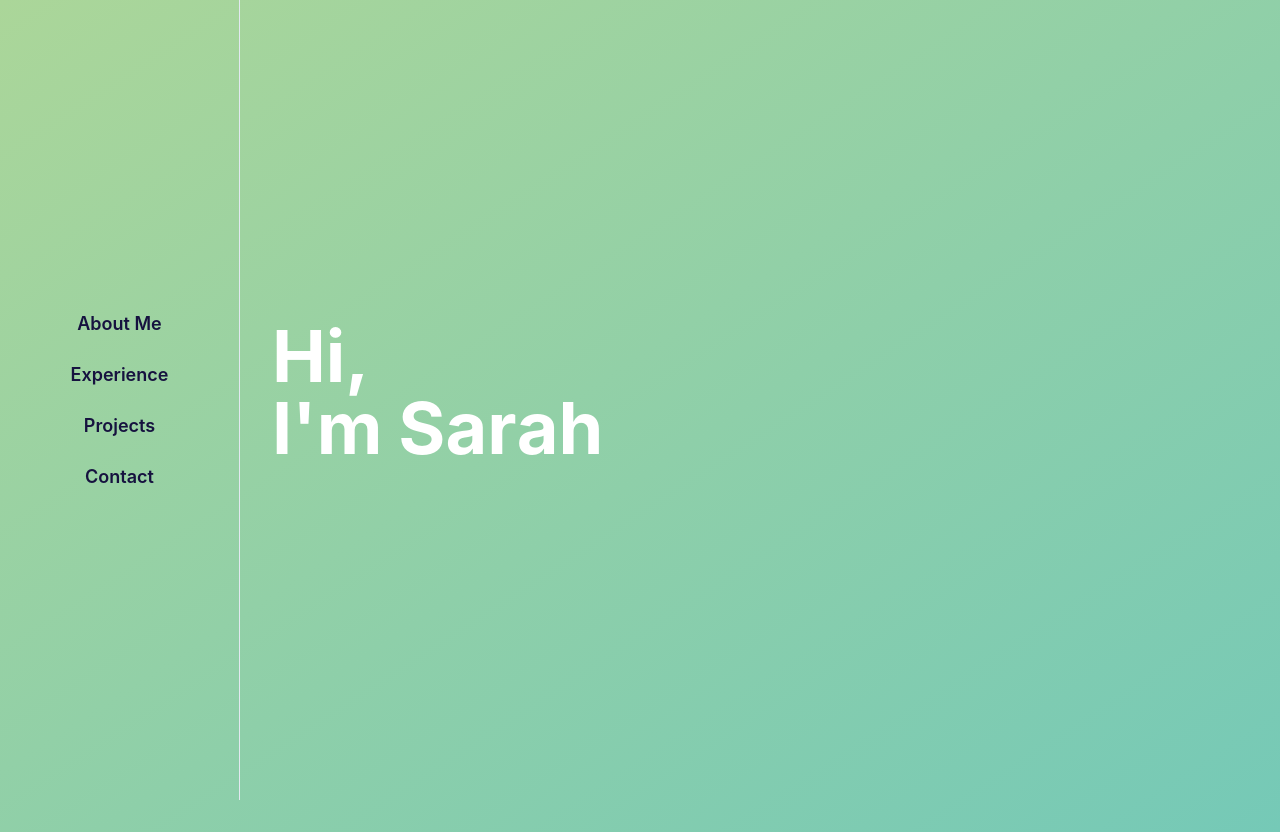
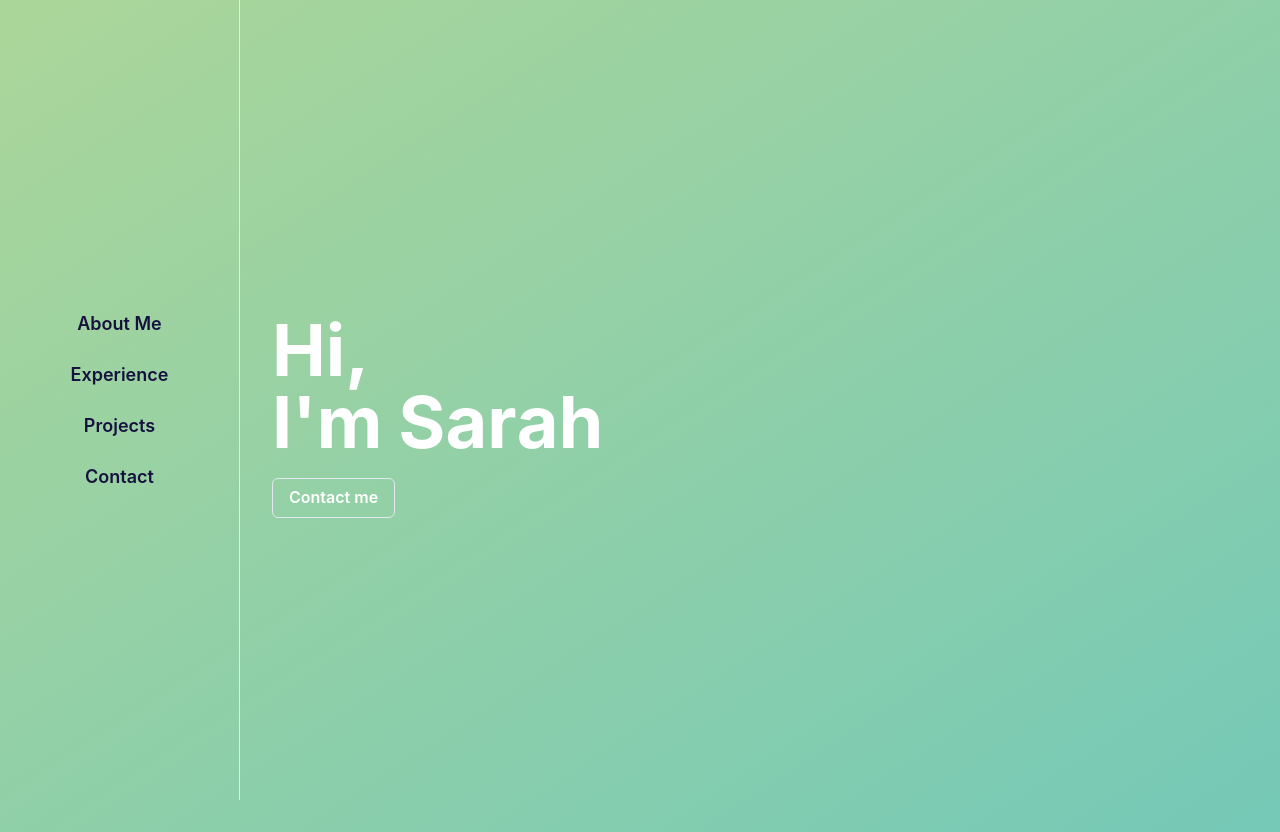
Before and after one commit to smurph7/sarahmurphydev, a Next.js app: page / in a window 1280 px wide. Built offline with nearby package versions, Linux system fonts and the light colour scheme.

Commit message:
Add contact me button

```diff
--- a/pages/index.tsx
+++ b/pages/index.tsx
@@ -1,5 +1,6 @@
+import * as React from 'react';
 import type { NextPage } from 'next';
-import { Box, Flex, Heading } from '@chakra-ui/react';
+import { Box, Flex, Button, Stack } from '@chakra-ui/react';
 import { motion } from 'framer-motion';
 
 import { Sidebar, MotionLetter } from '~/components';
@@ -20,11 +21,11 @@ const Home: NextPage = () => {
       <Flex
         ml={{ base: 0, md: 60 }}
         p={4}
-        pb={16}
         minHeight="inherit"
         direction="column"
         justify="center"
       >
+        <Stack align="start" gap={3}>
           <MotionBox
             drag
             dragConstraints={{
@@ -56,6 +57,15 @@ const Home: NextPage = () => {
               </Flex>
             </Flex>
           </MotionBox>
+          <Button
+            color="white"
+            size="md"
+            variant="outline"
+            _hover={{ bg: 'freshLemon', color: 'navy' }}
+          >
+            Contact me
+          </Button>
+        </Stack>
       </Flex>
     </Box>
   );
```
Lines whose indentation alone changed are shown as unchanged.
